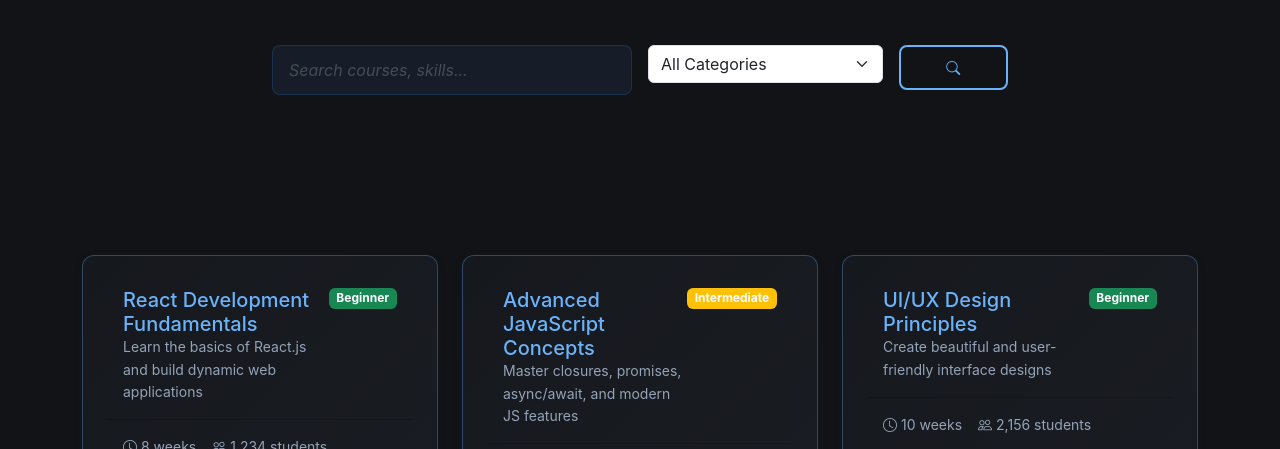
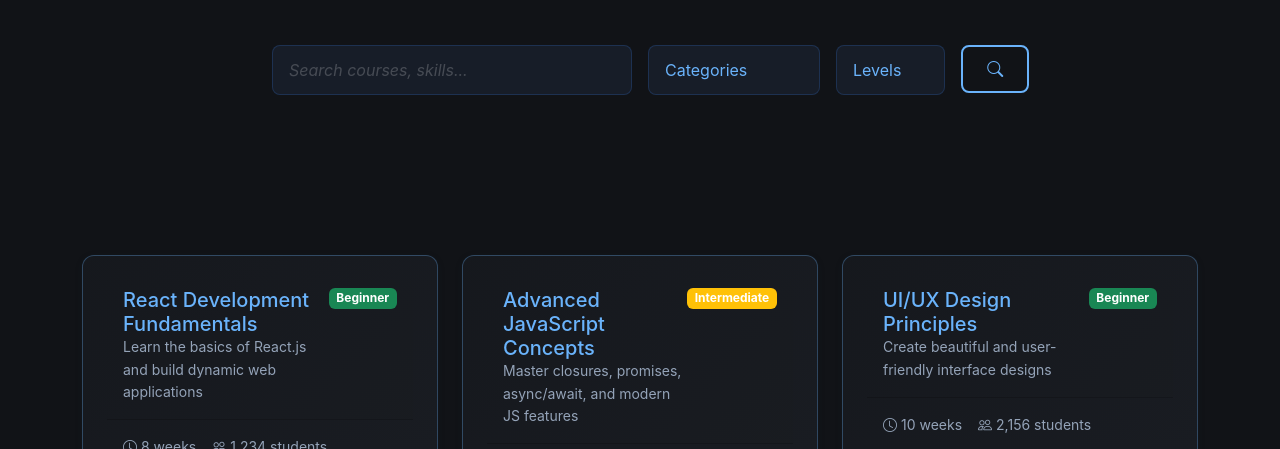
Before and after one commit to nathimike102/skillSwap, a plain HTML site: page src/pages/discover.html in a window 1280 px wide. Shown: the part 306-755 px from the top of the page. Drawn offline with nearby package versions, Linux system fonts and the light colour scheme.

Commit message:
added icon

```diff
--- a/src/index.html
+++ b/src/index.html
@@ -4,6 +4,7 @@
     <meta charset="UTF-8">
     <meta name="viewport" content="width=device-width, initial-scale=1.0">
     <title>SkillSwap Pro - Learn. Exchange. Get Hired.</title>
+    <link rel="icon" type="image/png" href="../public/assets/images/skillswap-logo.png">
 
     <link href="https://cdn.jsdelivr.net/npm/bootstrap@5.3.0/dist/css/bootstrap.min.css" rel="stylesheet">
     <link href="https://cdn.jsdelivr.net/npm/bootstrap-icons@1.10.0/font/bootstrap-icons.css" rel="stylesheet">
--- a/src/pages/discover.html
+++ b/src/pages/discover.html
@@ -4,6 +4,7 @@
     <meta charset="UTF-8">
     <meta name="viewport" content="width=device-width, initial-scale=1.0">
     <title>Discover - SkillSwap Pro</title>
+    <link rel="icon" type="image/png" href="../../public/assets/images/skillswap-logo.png">
     <link href="https://cdn.jsdelivr.net/npm/bootstrap@5.3.0/dist/css/bootstrap.min.css" rel="stylesheet">
     <link href="https://cdn.jsdelivr.net/npm/bootstrap-icons@1.10.0/font/bootstrap-icons.css" rel="stylesheet">
     <link rel="stylesheet" href="../styles/style.css">
@@ -71,17 +72,25 @@
                                 <div class="col-md-6">
                                     <input type="text" class="form-control" placeholder="Search courses, skills..." id="searchInput">
                                 </div>
-                                <div class="col-md-4 col-8">
-                                    <select class="form-select" id="categoryFilter">
-                                        <option value="">All Categories</option>
-                                        <option value="programming">Programming</option>
-                                        <option value="design">Design</option>
-                                        <option value="business">Business</option>
-                                        <option value="marketing">Marketing</option>
+                                <div class="col-md-3 col-5">
+                                    <select class="form-control text-primary" id="categoryFilter">
+                                        <option value="" disabled selected hidden>Categories</option>
+                                        <option class="category-option" value="programming">Programming</option>
+                                        <option class="category-option" value="design">Design</option>
+                                        <option class="category-option" value="business">Business</option>
+                                        <option class="category-option" value="marketing">Marketing</option>
                                     </select>
                                 </div>
                                 <div class="col-md-2 col-4">
-                                    <button class="btn btn-outline-primary btn-sm w-100" onclick="filterCourses()">
+                                    <select class="form-control text-primary" id="levelFilter">
+                                        <option value="" disabled selected hidden>Levels</option>
+                                        <option class="category-option text-success" value="beginner">Beginner</option>
+                                        <option class="category-option text-warning" value="intermediate">Intermediate</option>
+                                        <option class="category-option text-danger" value="advanced">Advanced</option>
+                                    </select>
+                                </div>
+                                <div class="col-md-1 col-3">
+                                    <button class="btn btn-outline-primary" onclick="filterCourses()">
                                         <i class="bi bi-search"></i>
                                     </button>
                                 </div>
--- a/src/styles/style.css
+++ b/src/styles/style.css
@@ -42,12 +42,12 @@ section {
     transition: all 0.3s ease;
     color: hsl(210, 40%, 98%);
 }
+
 .form-control::placeholder {
     font-style: italic;
     color: #fff !important;
     opacity: 0.2;
 }
-
 
 .form-control:focus, .form-control:hover{
     background: rgba(30, 41, 59, 0.5);
@@ -68,6 +68,11 @@ section {
 .form-check-input:hover {
     border-color: hsl(210, 95%, 70%);
     box-shadow: 0 0 0 0.2rem rgba(59, 130, 246, 0.25);
+}
+
+.category-option{
+    color: hsl(188, 86%, 53%);
+    background: rgba(3, 21, 39, 0.8) !important;
 }
 
 /* Texts */
```
Also changed, not shown: package.json (deleted, +0 -36 lines), src/pages/404.html (+1 -0 lines), src/pages/about.html (+1 -0 lines), src/pages/auth.html (+1 -0 lines), src/pages/career-guidelines.html (+1 -0 lines), src/pages/jobs.html (+1 -0 lines), src/pages/one-to-many.html (+1 -0 lines), src/pages/peer-to-peer.html (+1 -0 lines), src/pages/portfolio.html (+1 -0 lines), src/pages/roadmaps.html (+1 -0 lines), src/pages/smartmatch-tracker.html (+1 -1 lines), README.md (deleted).
